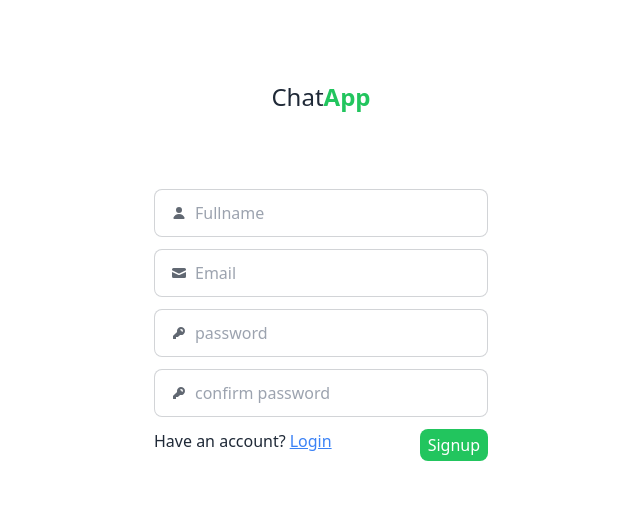
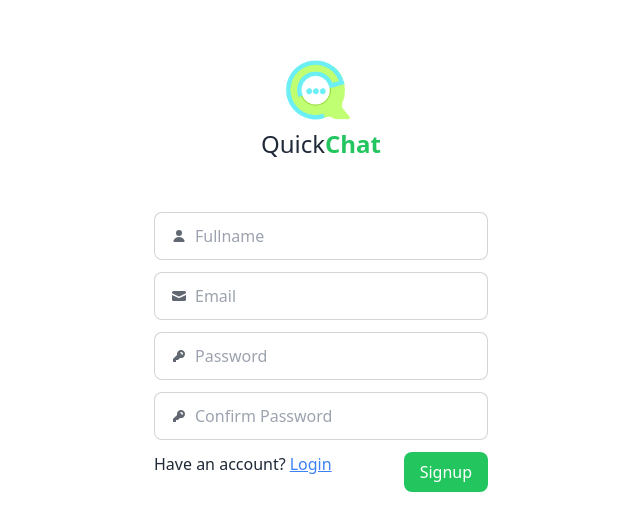
Before and after one commit to Aditya-Patel24/QuickChat, a React (Vite) app in the folder frontend/: page /signup in a window 1280 px wide. Shown: the part 129-660 px from the top of the page, without its empty margins (319-959 px from the left). Built offline with nearby package versions, Linux system fonts and the light colour scheme.

Commit message:
Refactor Login and Signup components, add logo and improve styling

```diff
--- a/frontend/src/components/Login.jsx
+++ b/frontend/src/components/Login.jsx
@@ -4,7 +4,7 @@ import { useForm } from "react-hook-form";
 import { useAuth } from "../context/Authprovider";
 import { Link } from "react-router-dom";
 import toast from "react-hot-toast";
-
+import Logo from "../../src/assets/Q.png";
 function Login() {
   const [authUser, setAuthUser] = useAuth();
 
@@ -40,13 +40,16 @@ function Login() {
       <div className="flex h-screen items-center justify-center">
         <form
           onSubmit={handleSubmit(onSubmit)}
-          className="border border-white px-6 py-2 rounded-md space-y-3 w-96"
-        >
-          <h1 className="text-2xl text-center">
-            Chat<span className="text-green-500 font-semibold">App</span>
+          className="border border-white px-6 py-2 rounded-md space-y-3 w-96">
+             {/* Logo */}
+          <div className="flex justify-center relative">
+            <img src={Logo} alt="logo" className="absolute top-[-20px] left-1/2 transform -translate-x-1/2 w-32 h-32" />
+          </div>
+
+          <h1 className="text-2xl pt-[20%] text-center">
+            Quick<span className="text-green-500 font-semibold">Chat</span>
           </h1>
           <h2 className="text-xl text-white font-bold">Login</h2>
-          <br />
 
           {/* Email */}
           <label className="input input-bordered flex items-center gap-2">
@@ -88,7 +91,7 @@ function Login() {
             <input
               type="password"
               className="grow"
-              placeholder="password"
+              placeholder="Password"
               {...register("password", { required: true })}
             />
           </label>
@@ -111,7 +114,7 @@ function Login() {
             <input
               type="submit"
               value="Login"
-              className="text-white bg-green-500 px-2 py-1 cursor-pointer rounded-lg"
+              className="text-white bg-green-500 px-4 py-2 cursor-pointer rounded-lg"
             />
           </div>
         </form>
--- a/frontend/src/components/Signup.jsx
+++ b/frontend/src/components/Signup.jsx
@@ -4,6 +4,7 @@ import axios from "axios";
 import { useAuth } from "../context/Authprovider";
 import { Link } from "react-router-dom";
 import toast from "react-hot-toast";
+import Logo from "../../src/assets/Q.png";
 function Signup() {
     const [authUser, setAuthUser] = useAuth();
   const {
@@ -51,11 +52,16 @@ function Signup() {
           onSubmit={handleSubmit(onSubmit)}
           className="border border-white px-6 py-2 rounded-md space-y-3 w-96"
         >
-          <h1 className="text-2xl text-center">
-            Chat<span className="text-green-500 font-semibold">App</span>
+            {/* Logo */}
+            <div className="flex justify-center relative">
+            <img src={Logo} alt="logo" className="absolute top-[-20px] left-1/2 transform -translate-x-1/2 w-32 h-32" />
+          </div>
+
+          <h1 className="text-2xl pt-[20%] text-center">
+            Quick<span className="text-green-500 font-semibold">Chat</span>
           </h1>
           <h2 className="text-xl text-white font-bold">Signup</h2>
-          <br />
+
           {/* Fullname */}
           <label className="input input-bordered flex items-center gap-2">
             <svg
@@ -119,7 +125,7 @@ function Signup() {
             <input
               type="password"
               className="grow"
-              placeholder="password"
+              placeholder="Password"
               {...register("password", { required: true })}
             />
           </label>
@@ -146,7 +152,7 @@ function Signup() {
             <input
               type="password"
               className="grow"
-              placeholder="confirm password"
+              placeholder="Confirm Password"
               {...register("confirmPassword", {
                 required: true,
                 validate: validatePasswordMatch,
@@ -173,7 +179,7 @@ function Signup() {
             <input
               type="submit"
               value="Signup"
-              className="text-white bg-green-500 px-2 py-1 cursor-pointer rounded-lg"
+              className="text-white bg-green-500 px-4 py-2 cursor-pointer rounded-lg"
             />
           </div>
         </form>
--- a/frontend/src/context/SocketContext.jsx
+++ b/frontend/src/context/SocketContext.jsx
@@ -17,7 +17,7 @@ export const useSocketContext = () => {
         if(authUser){
             const socket=io("http://localhost:4000",{
 query:{
-    userId:authUser.checkUser._id,
+    userId:authUser.checkUser?._id,
 }})
 setSocket(socket);
 socket.on("getOnlineUsers", (users) => {
--- a/frontend/src/home/leftpart/Logout.jsx
+++ b/frontend/src/home/leftpart/Logout.jsx
@@ -3,6 +3,7 @@ import { IoIosLogOut } from "react-icons/io";
 import { BiLogOutCircle } from "react-icons/bi";
 import Cookies from "js-cookie"
 import axios from "axios"
+import toast from 'react-hot-toast';
 const Logout = () => {
   const [loading, setLoading]= useState(false)
   const handleOnClick = async()=>{
--- a/frontend/src/home/leftpart/Search.jsx
+++ b/frontend/src/home/leftpart/Search.jsx
@@ -3,6 +3,7 @@ import { FaSearch } from "react-icons/fa";
 import useConversation from '../../zustand/useConversation';
 import useGetAllUsers from '../../context/useGetAllUsers';
 import toast from 'react-hot-toast';
+import Logo from "../../../src/assets/Q.png"
 const Search = () => {
   const [search, setSearch]=useState("");
   const [allUsers] = useGetAllUsers();
@@ -26,13 +27,15 @@ const Search = () => {
     <div className="">
     <div className="px- py-3 ml-6">
       <form onSubmit={handleSubmit}>
-      <div className="flex space-x-2">
-    <label className="input input-bordered w-[80%] flex items-center gap-2 rounded-full">
+      <div className="flex space-x-16">
+    {/* <img src={Logo} alt="logo" className="w-16 h-16" /> */}
+        <img src={Logo} alt="logo" className="w-24 h-24 absolute mt-[-22px] ml-[-33px]" />
+    <label className="input input-bordered w-[75%] flex items-center gap-2 rounded-full">
       <input type="text" className="grow" placeholder="Search" value={search} onChange={(e)=>setSearch(e.target.value)} />
+    <button>
+      <FaSearch className="text-[45px] p-2 mr-[-10px] mt-1 hover:bg-slate-900 rounded-full duration-300"/>
+    </button>
     </label>
-    <button>
-      <FaSearch className="text-[45px] p-2 mt-1 hover:bg-slate-900 rounded-full duration-300"/>
-    </button>
       </div>
       </form>
     </div>
```
